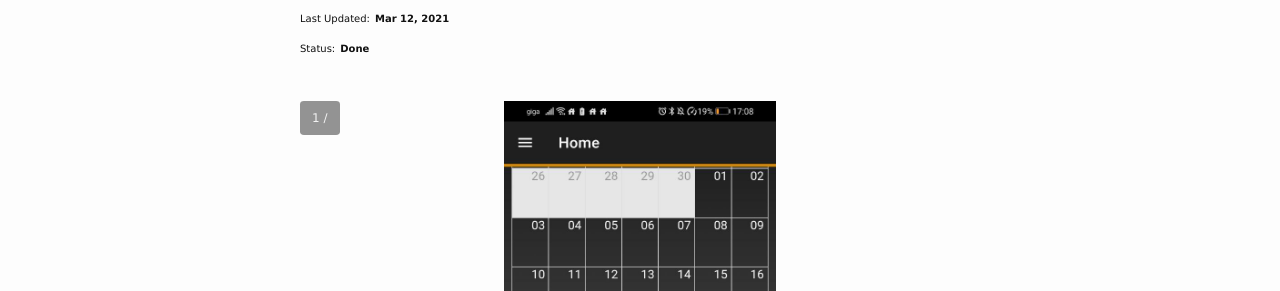
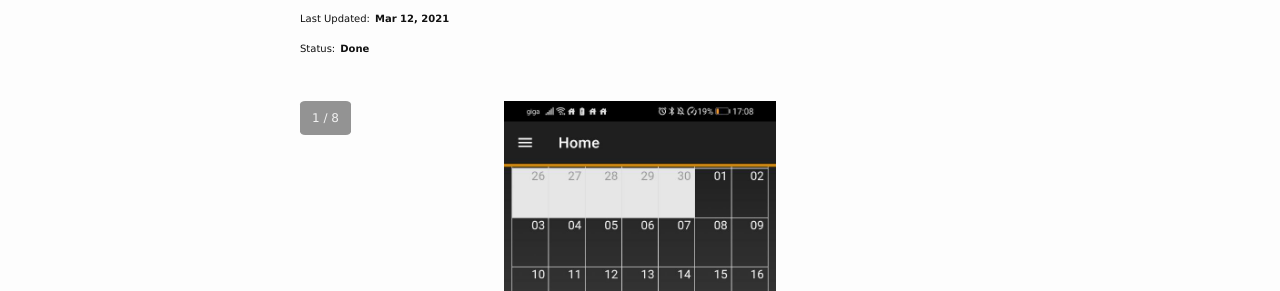
Before and after one commit to LamJingJie/LamJingJie.github.io, a Jekyll site: the page built from exproject-portfolio/_posts/2022-07-21-property-noti.md, in a window 1280 px wide. Shown: the part 136-427 px from the top of the page. Built offline with Jekyll 4.4.1, drawn with Linux system fonts in a browser that asks for light colours; nearby versions of some CDN libraries.

Commit message:
bug fix v2

```diff
--- a/_config.yml
+++ b/_config.yml
@@ -34,23 +34,23 @@
     -
         index: 1
         img_name: "pic1.png"
-        width: "100%"
+        width: "60%"
     -
         index: 2
         img_name: "pic2.png"
-        width: "100%"
+        width: "60%"
     -
         index: 3
         img_name: "pic3.png"
-        width: "100%"
+        width: "60%"
     -
         index: 4
         img_name: "pic4.png"
-        width: "100%"
+        width: "60%"
     -
         index: 5
         img_name: "pic5.png"
-        width: "100%"
+        width: "60%"
 
 varbot_img:
     -
--- a/exproject-portfolio/_posts/2022-07-21-property-noti.md
+++ b/exproject-portfolio/_posts/2022-07-21-property-noti.md
@@ -14,7 +14,7 @@
 
  {% for img in site.propertyNoti_img %}
   <div class="mySlides fade">
-    <div class="numbertext">{{img.index}} / {{len(site.propertyNoti_img)}}</div>
+    <div class="numbertext">{{img.index}} / {{site.propertyNoti_img | size}}</div>
     <div style="width: 100%; text-align: center;">
       <img src="/assets/propertynoti/{{img.img_name}}" style="width: {{img.width}}">
     </div>
```
Also changed, not shown: exproject-portfolio/_posts/2022-07-21-varbot.md (+1 -1 lines), exproject-portfolio/_posts/2022-07-31-tpopenhouse.md (+1 -1 lines), exproject-portfolio/_posts/2022-08-07-treat.md (+1 -1 lines), exproject-portfolio/_posts/2024-07-26-tlextractor.md (+1 -1 lines).
